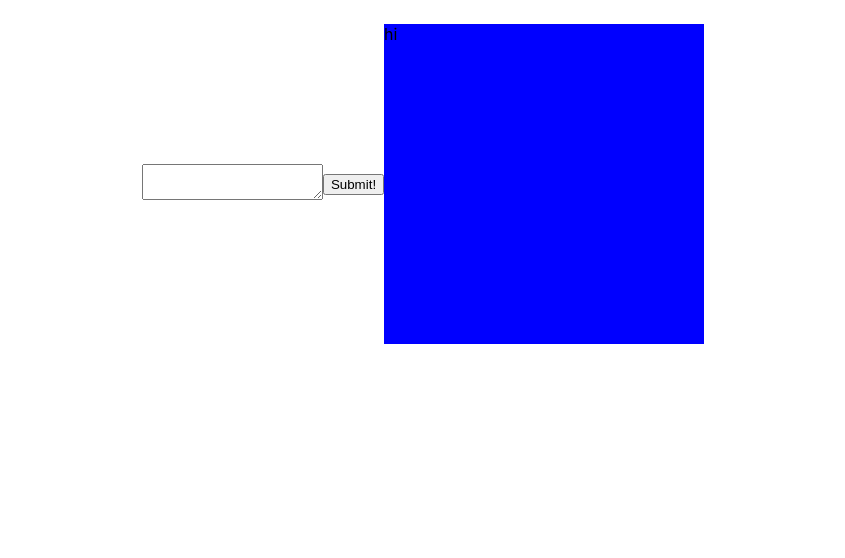
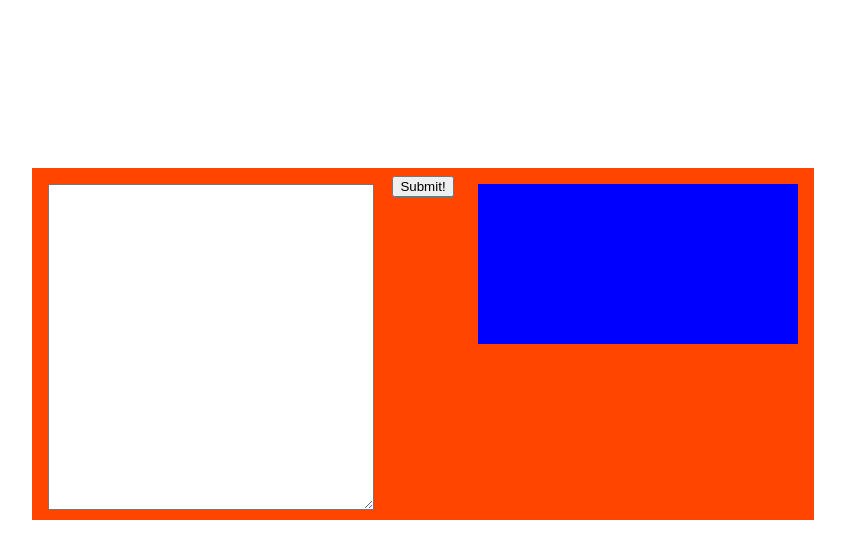
Before and after one commit to DincaToni/example_project_fullstack, an Angular app in the folder example_project/: page / in a window 1280 px wide. Shown: the top 558 px of the page, without its empty margins (217-1062 px from the left). Built offline with nearby package versions, Linux system fonts and the light colour scheme.

Commit message:
Adding divs on click functionality added

```diff
--- a/example_project/src/app/app.component.html
+++ b/example_project/src/app/app.component.html
@@ -7,180 +7,10 @@
 <!-- * * * * * * * to get started with your project! * * * * * * * -->
 <!-- * * * * * * * * * * * * * * * * * * * * * * * * * * * * * * * -->
 
-<style>
-  :host {
-    --bright-blue: oklch(51.01% 0.274 263.83);
-    --electric-violet: oklch(53.18% 0.28 296.97);
-    --french-violet: oklch(47.66% 0.246 305.88);
-    --vivid-pink: oklch(69.02% 0.277 332.77);
-    --hot-red: oklch(61.42% 0.238 15.34);
-    --orange-red: oklch(63.32% 0.24 31.68);
 
-    --gray-900: oklch(19.37% 0.006 300.98);
-    --gray-700: oklch(36.98% 0.014 302.71);
-    --gray-400: oklch(70.9% 0.015 304.04);
+<main class="main" style="display: flex; justify-content: center;">
 
-    --red-to-pink-to-purple-vertical-gradient: linear-gradient(
-      180deg,
-      var(--orange-red) 0%,
-      var(--vivid-pink) 50%,
-      var(--electric-violet) 100%
-    );
-
-    --red-to-pink-to-purple-horizontal-gradient: linear-gradient(
-      90deg,
-      var(--orange-red) 0%,
-      var(--vivid-pink) 50%,
-      var(--electric-violet) 100%
-    );
-
-    --pill-accent: var(--bright-blue);
-
-    font-family: "Inter", -apple-system, BlinkMacSystemFont, "Segoe UI", Roboto,
-      Helvetica, Arial, sans-serif, "Apple Color Emoji", "Segoe UI Emoji",
-      "Segoe UI Symbol";
-    box-sizing: border-box;
-    -webkit-font-smoothing: antialiased;
-    -moz-osx-font-smoothing: grayscale;
-  }
-
-  h1 {
-    font-size: 3.125rem;
-    color: var(--gray-900);
-    font-weight: 500;
-    line-height: 100%;
-    letter-spacing: -0.125rem;
-    margin: 0;
-    font-family: "Inter Tight", -apple-system, BlinkMacSystemFont, "Segoe UI", Roboto,
-      Helvetica, Arial, sans-serif, "Apple Color Emoji", "Segoe UI Emoji",
-      "Segoe UI Symbol";
-  }
-
-  p {
-    margin: 0;
-    color: var(--gray-700);
-  }
-
-  main {
-    width: 100%;
-    min-height: 100%;
-    display: flex;
-    justify-content: center;
-    align-items: center;
-    padding: 1rem;
-    box-sizing: inherit;
-    position: relative;
-  }
-
-  .angular-logo {
-    max-width: 9.2rem;
-  }
-
-  .content {
-    display: flex;
-    justify-content: space-around;
-    width: 100%;
-    max-width: 700px;
-    margin-bottom: 3rem;
-  }
-
-  .content h1 {
-    margin-top: 1.75rem;
-  }
-
-  .content p {
-    margin-top: 1.5rem;
-  }
-
-  .divider {
-    width: 1px;
-    background: var(--red-to-pink-to-purple-vertical-gradient);
-    margin-inline: 0.5rem;
-  }
-
-  .pill-group {
-    display: flex;
-    flex-direction: column;
-    align-items: start;
-    flex-wrap: wrap;
-    gap: 1.25rem;
-  }
-
-  .pill {
-    display: flex;
-    align-items: center;
-    --pill-accent: var(--bright-blue);
-    background: color-mix(in srgb, var(--pill-accent) 5%, transparent);
-    color: var(--pill-accent);
-    padding-inline: 0.75rem;
-    padding-block: 0.375rem;
-    border-radius: 2.75rem;
-    border: 0;
-    transition: background 0.3s ease;
-    font-family: var(--inter-font);
-    font-size: 0.875rem;
-    font-style: normal;
-    font-weight: 500;
-    line-height: 1.4rem;
-    letter-spacing: -0.00875rem;
-    text-decoration: none;
-  }
-
-  .pill:hover {
-    background: color-mix(in srgb, var(--pill-accent) 15%, transparent);
-  }
-
-  .pill-group .pill:nth-child(6n + 1) {
-    --pill-accent: var(--bright-blue);
-  }
-  .pill-group .pill:nth-child(6n + 2) {
-    --pill-accent: var(--french-violet);
-  }
-  .pill-group .pill:nth-child(6n + 3),
-  .pill-group .pill:nth-child(6n + 4),
-  .pill-group .pill:nth-child(6n + 5) {
-    --pill-accent: var(--hot-red);
-  }
-
-  .pill-group svg {
-    margin-inline-start: 0.25rem;
-  }
-
-  .social-links {
-    display: flex;
-    align-items: center;
-    gap: 0.73rem;
-    margin-top: 1.5rem;
-  }
-
-  .social-links path {
-    transition: fill 0.3s ease;
-    fill: var(--gray-400);
-  }
-
-  .social-links a:hover svg path {
-    fill: var(--gray-900);
-  }
-
-  @media screen and (max-width: 650px) {
-    .content {
-      flex-direction: column;
-      width: max-content;
-    }
-
-    .divider {
-      height: 1px;
-      width: 100%;
-      background: var(--red-to-pink-to-purple-horizontal-gradient);
-      margin-block: 1.5rem;
-    }
-  }
-</style>
-
-<main class="main">
-<text-area1 />
-<submit-button1/>
-<display-block1/>
+<example-ui/>
 </main>
 
 <!-- * * * * * * * * * * * * * * * * * * * * * * * * * * * * * * * * -->
--- a/example_project/src/components/atoms/display-block1/display-block1.component.html
+++ b/example_project/src/components/atoms/display-block1/display-block1.component.html
@@ -1 +1 @@
-<div style="height: 20rem; width: 20rem; background-color: blue;">hi</div>
+<div style="height: 5rem; width: 20rem; background-color: blue;"></div>
--- a/example_project/src/components/atoms/submit-button1/submit-button1.component.html
+++ b/example_project/src/components/atoms/submit-button1/submit-button1.component.html
@@ -1 +1 @@
-<button>Submit!</button>
+<button (click)="onSubmit()">Submit!</button>
--- a/example_project/src/components/atoms/submit-button1/submit-button1.component.ts
+++ b/example_project/src/components/atoms/submit-button1/submit-button1.component.ts
@@ -1,4 +1,4 @@
-import { Component } from '@angular/core';
+import { Component, EventEmitter, Input, Output } from '@angular/core';
 
 @Component({
   selector: 'submit-button1',
@@ -7,4 +7,13 @@ import { Component } from '@angular/core';
   templateUrl: './submit-button1.component.html',
   styleUrl: './submit-button1.component.css',
 })
-export class SubmitButton1Component {}
+export class SubmitButton1Component {
+  @Input() results!: String[];
+  @Output() resultsChange = new EventEmitter<String[]>();
+
+  onSubmit = () => {
+    this.results.push('');
+    this.resultsChange.emit(this.results);
+    console.log(this.results);
+  };
+}
--- a/example_project/src/components/atoms/text-area1/text-area1.component.css
+++ b/example_project/src/components/atoms/text-area1/text-area1.component.css
@@ -0,0 +1,4 @@
+textarea {
+    width: 100%;
+    height: 100%;
+}
--- a/example_project/src/components/atoms/text-area1/text-area1.component.html
+++ b/example_project/src/components/atoms/text-area1/text-area1.component.html
@@ -1 +1 @@
-<textarea ></textarea>
+<textarea></textarea>
--- /dev/null
+++ b/example_project/src/components/templates/example-ui/example-ui.component.css
@@ -0,0 +1,25 @@
+.template-exampleUI{
+    background-color: orangered;
+    min-width: 30rem;
+    max-width: 60rem;
+    margin-top: 10rem;
+
+    display: flex;
+    justify-content: space-between;
+
+}
+
+.template-exampleUI_wrapper-textArea1{
+padding: 1rem;
+width: 20rem;
+height: 20rem;
+}
+
+
+.template-exampleUI_wrapper-submitButton1{
+    padding: 0.5rem;
+}
+
+.template-exampleUI_wrapper-displayBlock1{
+    padding:1rem;
+}
--- /dev/null
+++ b/example_project/src/components/templates/example-ui/example-ui.component.html
@@ -0,0 +1,12 @@
+<div class="template-exampleUI">
+    <div class="template-exampleUI_wrapper-textArea1">
+        <text-area1/>
+    </div>
+    <div class="template-exampleUI_wrapper-submitButton1">
+        <submit-button1 [(results)] = "resultsArr"/>
+    </div>
+    <div class="template-exampleUI_wrapper-displayBlock1" >
+        <display-block1 *ngFor="let result of resultsArr"></display-block1>
+    </div>
+
+</div>
--- /dev/null
+++ b/example_project/src/components/templates/example-ui/example-ui.component.ts
@@ -0,0 +1,21 @@
+import { Component } from '@angular/core';
+import { TextArea1Component } from '../../atoms/text-area1/text-area1.component';
+import { SubmitButton1Component } from '../../atoms/submit-button1/submit-button1.component';
+import { DisplayBlock1Component } from '../../atoms/display-block1/display-block1.component';
+import { CommonModule } from '@angular/common';
+
+@Component({
+  selector: 'example-ui',
+  standalone: true,
+  imports: [
+    TextArea1Component,
+    SubmitButton1Component,
+    DisplayBlock1Component,
+    CommonModule,
+  ],
+  templateUrl: './example-ui.component.html',
+  styleUrl: './example-ui.component.css',
+})
+export class ExampleUIComponent {
+  resultsArr = ['', ''];
+}
```
Also changed, not shown: example_project/src/app/app.component.ts (+2 -9 lines), 1 other file (tests, documents, lock files or other folders).
